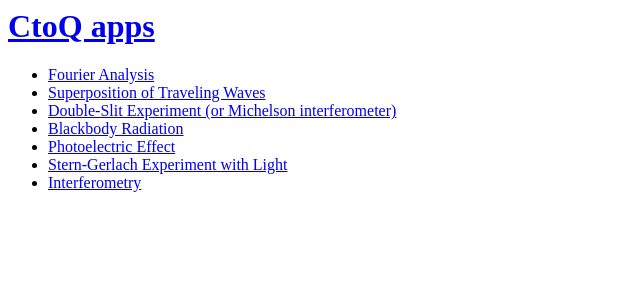
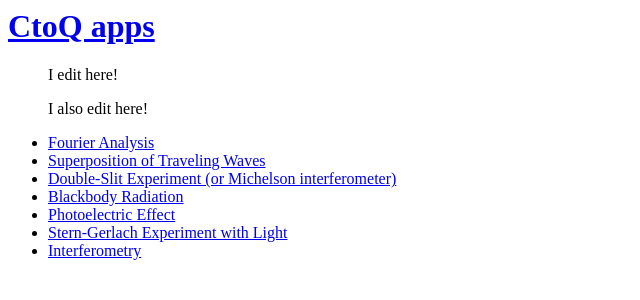
Before and after one commit to sfc-aqua/qleap-c2q-optics-js-app, a React (Vite) app: page / in a window 1280 px wide. Shown: the top 300 px of the page, without its empty margins (0-640 px from the left). Built offline with nearby package versions, Linux system fonts and the light colour scheme.

Commit message:
First commit from rum

```diff
--- a/src/index.js
+++ b/src/index.js
@@ -5,6 +5,8 @@ import { HashRouter as Router, Routes, Route, Link } from "react-router-dom";
 
 const Index = () => {
   return <ul>
+    <p>I edit here!</p>
+    <p>I also edit here!</p>
     <li><Link to="fourier">Fourier Analysis</Link></li>
     <li><Link to="superposition">Superposition of Traveling Waves</Link></li>
     <li><Link to="double-slit">Double-Slit Experiment (or Michelson interferometer)</Link></li>
```
